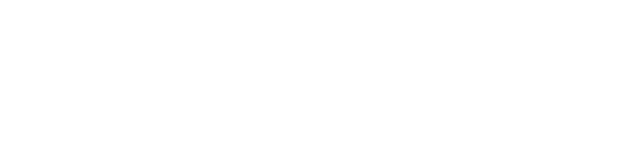
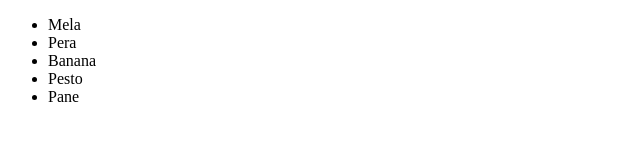
Before and after one commit to BetterCallAle/js-lista-spesa, a plain HTML site: page index.html in a window 1280 px wide. Shown: the whole page, without its empty margins (0-640 px from the left). Drawn offline with Linux system fonts and the light colour scheme.

Commit message:
now the array is visible in the DOM

```diff
--- a/index.html
+++ b/index.html
@@ -8,6 +8,9 @@
 </head>
 <body>
 
+    <ul>
+
+    </ul>
 
     <!-- Link JS -->
     <script src="js/script.js"></script>
--- a/js/script.js
+++ b/js/script.js
@@ -1,12 +1,16 @@
 const shopItems = ["Mela", "Pera", "Banana", "Pesto", "Pane"];
 console.log(shopItems);
 
-const ulCreated = document.createElement("ul");
-console.log(ulCreated);
+const ulExported = document.querySelector("ul");
+console.log(ulExported);
 
 let i = 0;
 while (i < shopItems.length) {
     const thisItem = shopItems[i];
-    console.log(i);
+
+    const liCreated = document.createElement("li");
+    liCreated.innerHTML = thisItem
+    ulExported.append(liCreated)
+
     i++
 }
```
